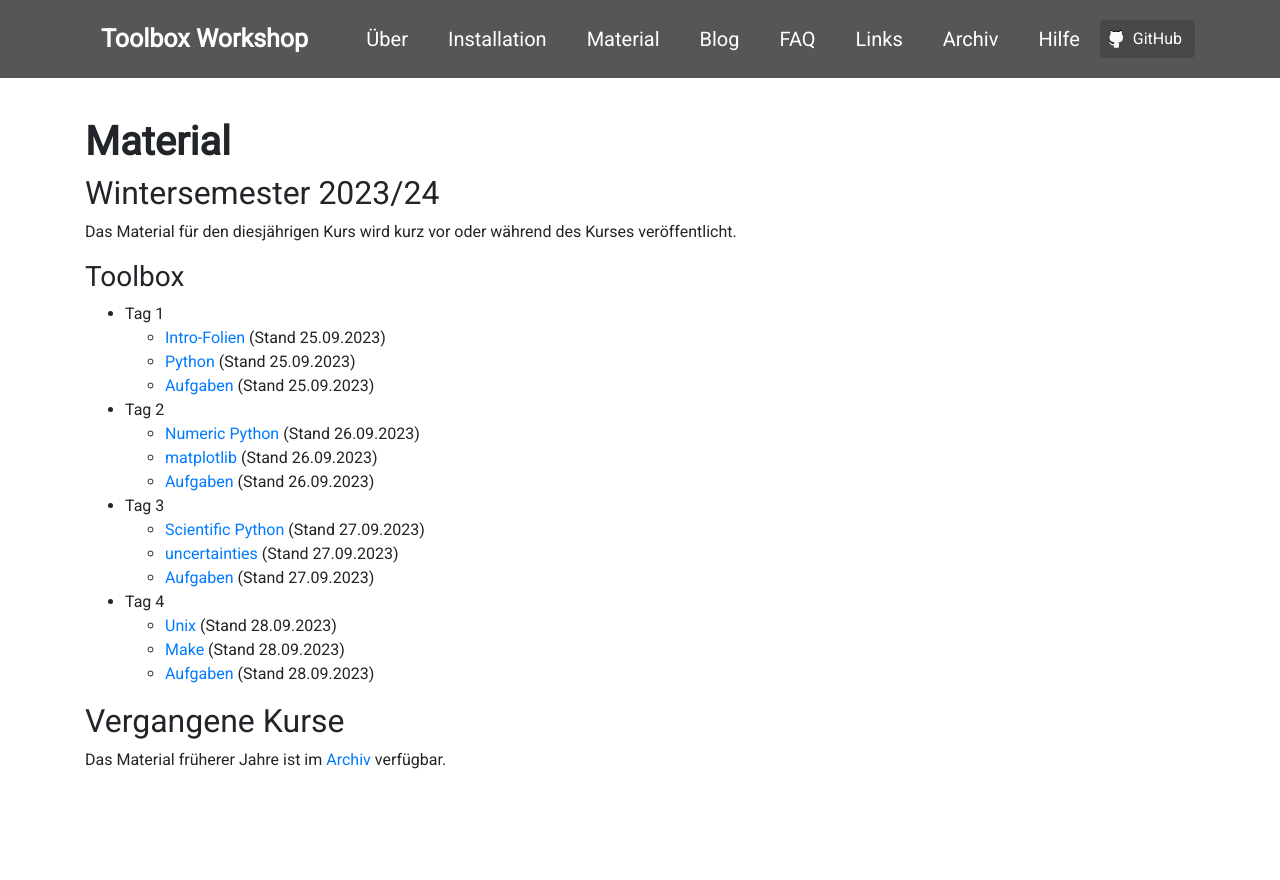
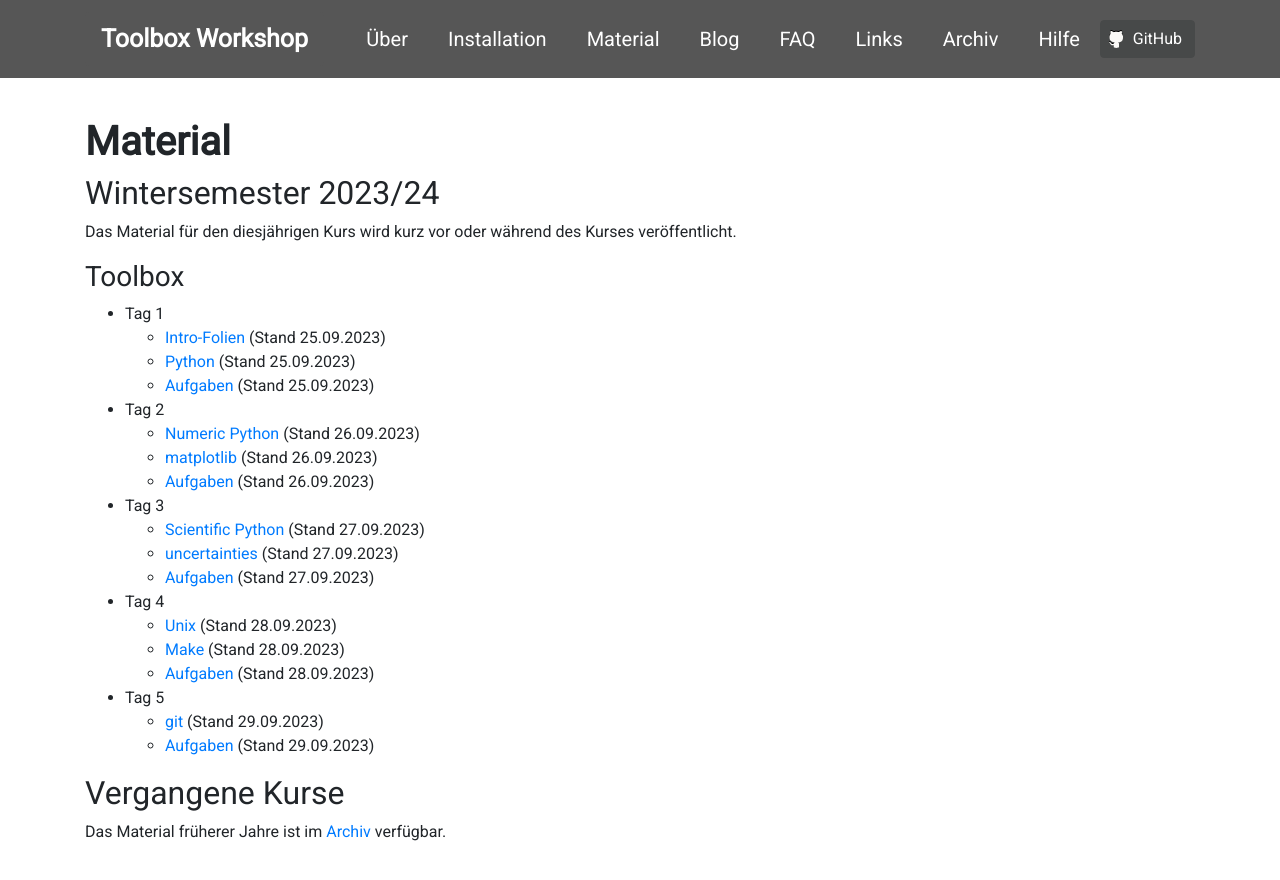
Before and after one commit to pep-dortmund/homepage-toolbox, a Jekyll site: the page built from notes.md, in a window 1280 px wide. Shown: the top 880 px of the page. Built offline with Jekyll 4.4.1, drawn with Linux system fonts in a browser that asks for light colours; nearby versions of some CDN libraries.

Commit message:
2023 add material day 5

```diff
--- a/notes.md
+++ b/notes.md
@@ -26,12 +26,11 @@ Kurses veröffentlicht.
     - [Unix](files/archive/2023/unix.pdf) (Stand 28.09.2023)
     - [Make](files/archive/2023/make.pdf) (Stand 28.09.2023)
     - [Aufgaben](files/archive/2023/exercises-toolbox-4.zip) (Stand 28.09.2023)
+- Tag 5
+    - [git](files/archive/2023/git.pdf) (Stand 29.09.2023)
+    - [Aufgaben](files/archive/2023/exercises-toolbox-5.zip) (Stand 29.09.2023)
 
 <!--
-- Tag 5
-    - [git](files/archive/2022/git.pdf) (Stand 30.09.2022)
-    - [Aufgaben](files/archive/2022/exercises-toolbox-5.zip) (Stand 30.09.2022)
-
 ### LaTeX
 - [Folien](files/archive/2022/latex.pdf) (Stand 04.10.2022)
 - [Aufgaben Tag 1](files/archive/2022/exercises-latex-1.zip) (Stand 04.10.2022)
```
Also changed, not shown: 2 other files.
